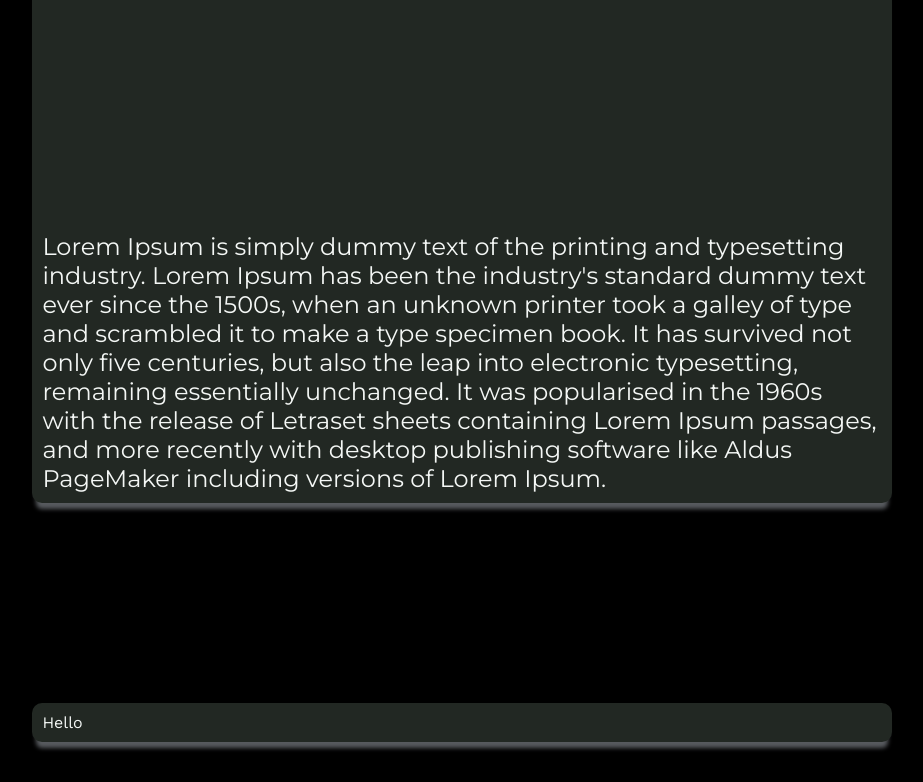
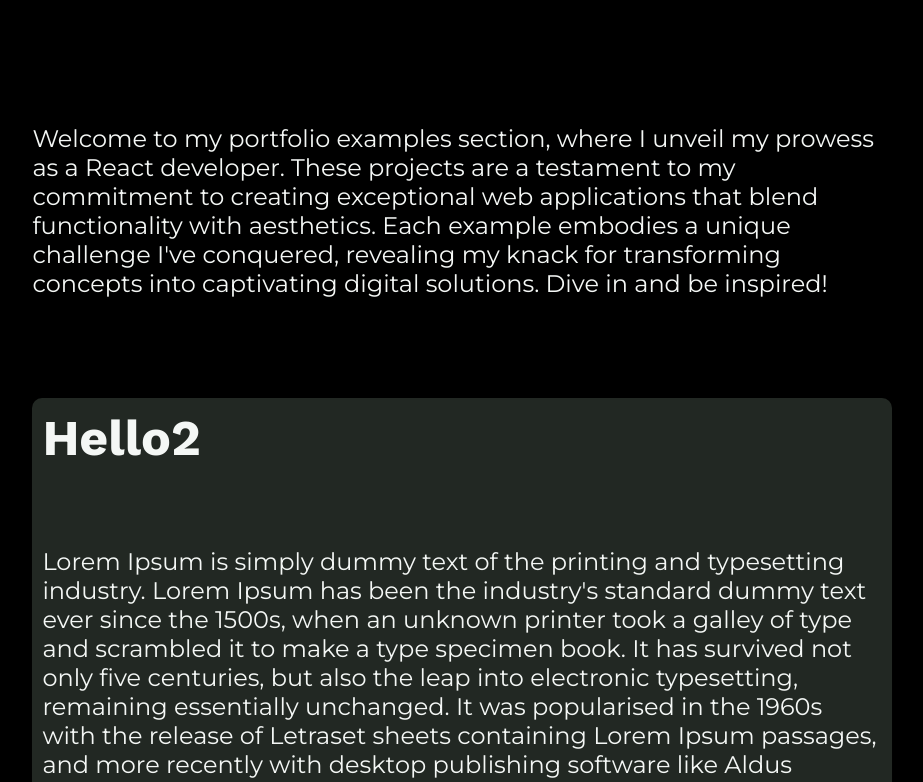
Before and after one commit to leondoes/reactrain, a React (Create React App) app: page /work in a window 1280 px wide. Shown: the part 480-1262 px from the top of the page, without its empty margins (178-1101 px from the left). Built offline with nearby package versions, Linux system fonts and the light colour scheme.

Commit message:
:lipstick: Work page style fitting rest of website (#22)

```diff
--- a/src/components/Work/index.js
+++ b/src/components/Work/index.js
@@ -1,27 +1,42 @@
 import React from "react";
 import PageLayout from "../../layout/PageLayout";
-import { Card, Deck, Title, Subtitle, Copy } from "./styled";
+import { PageContainer, Card, Deck, Title, Subtitle, Copy } from "./styled";
 
 const Work = () => (
   <PageLayout>
+    <PageContainer>
+      <Title>A Showcase of My Web Dev Projects</Title>
+      <Copy>
+        Welcome to my portfolio examples section, where I unveil my prowess as a
+        React developer. These projects are a testament to my commitment to
+        creating exceptional web applications that blend functionality with
+        aesthetics. Each example embodies a unique challenge I've conquered,
+        revealing my knack for transforming concepts into captivating digital
+        solutions. Dive in and be inspired!
+      </Copy>
       <Deck>
         <Card>
-        <div><Title>Hello2</Title><Copy>
-           Lorem Ipsum is simply dummy text of the printing and
-          typesetting industry. Lorem Ipsum has been the industry's standard
-          dummy text ever since the 1500s, when an unknown printer took a galley
-          of type and scrambled it to make a type specimen book. It has survived
-          not only five centuries, but also the leap into electronic
-          typesetting, remaining essentially unchanged. It was popularised in
-          the 1960s with the release of Letraset sheets containing Lorem Ipsum
-          passages, and more recently with desktop publishing software like
-          Aldus PageMaker including versions of Lorem Ipsum.</Copy>
+          <div>
+            <Subtitle>Hello2</Subtitle>
+            <Copy>
+              Lorem Ipsum is simply dummy text of the printing and typesetting
+              industry. Lorem Ipsum has been the industry's standard dummy text
+              ever since the 1500s, when an unknown printer took a galley of
+              type and scrambled it to make a type specimen book. It has
+              survived not only five centuries, but also the leap into
+              electronic typesetting, remaining essentially unchanged. It was
+              popularised in the 1960s with the release of Letraset sheets
+              containing Lorem Ipsum passages, and more recently with desktop
+              publishing software like Aldus PageMaker including versions of
+              Lorem Ipsum.
+            </Copy>
           </div>
         </Card>
         <Card>
-        <div>Hello</div>
+          <Copy>Hello</Copy>
         </Card>
       </Deck>
+    </PageContainer>
   </PageLayout>
 );
 
--- a/src/components/Work/styled.js
+++ b/src/components/Work/styled.js
@@ -1,46 +1,47 @@
 import styled from "styled-components";
 import { themeColors, themeFonts, mediaQuery } from "../../common/theme";
 
+export const PageContainer = styled.div `
+font-family: ${themeFonts.brandFont};
+display: flex;
+flex-direction:column;
+${mediaQuery.down.tablet} {
+    padding: 0px 20px 0px 20px;
+  }
+`;
 
 export const Title = styled.div`
+  font-family: ${themeFonts.brandFont};
   font-weight: 900;
   font-size: 70px;
-padding-bottom: 30vh;
+  padding-bottom: 20vh;
   padding-top: 20vh;
 `;
 
-export const Subtitle = styled.div `
+export const Subtitle = styled.div`
+  font-family: ${themeFonts.brandFont};
   font-weight: 700;
   font-size: 50px;
   padding-bottom: 10vh;
-`
+`;
 
 export const Copy = styled.div`
   font-family: ${themeFonts.bodyFont};
   display: flex;
   flex-direction: column;
   font-size: 24px;
-gap: 20px;
 `;
 
 export const Deck = styled.div`
-  font-family: ${themeFonts.brandFont};
-  margin: auto;
-  display: flex;
-  flex-direction: column;
+  color: ${themeColors.font};
+  font-family: ${themeFonts.bodyFont};
 `;
 
 export const Card = styled.div`
   box-shadow: 0 10px 4px -4px #575a5e;
-  padding: 10px;
   border-radius: 10px;
   background-color: #222823;
   margin-bottom: 100px;
   margin-top: 100px;
-
-  ${mediaQuery.down.tablet} {
-
-  }
-
-
+  padding: 10px;
 `;
```
Lines whose indentation alone changed are shown as unchanged.
